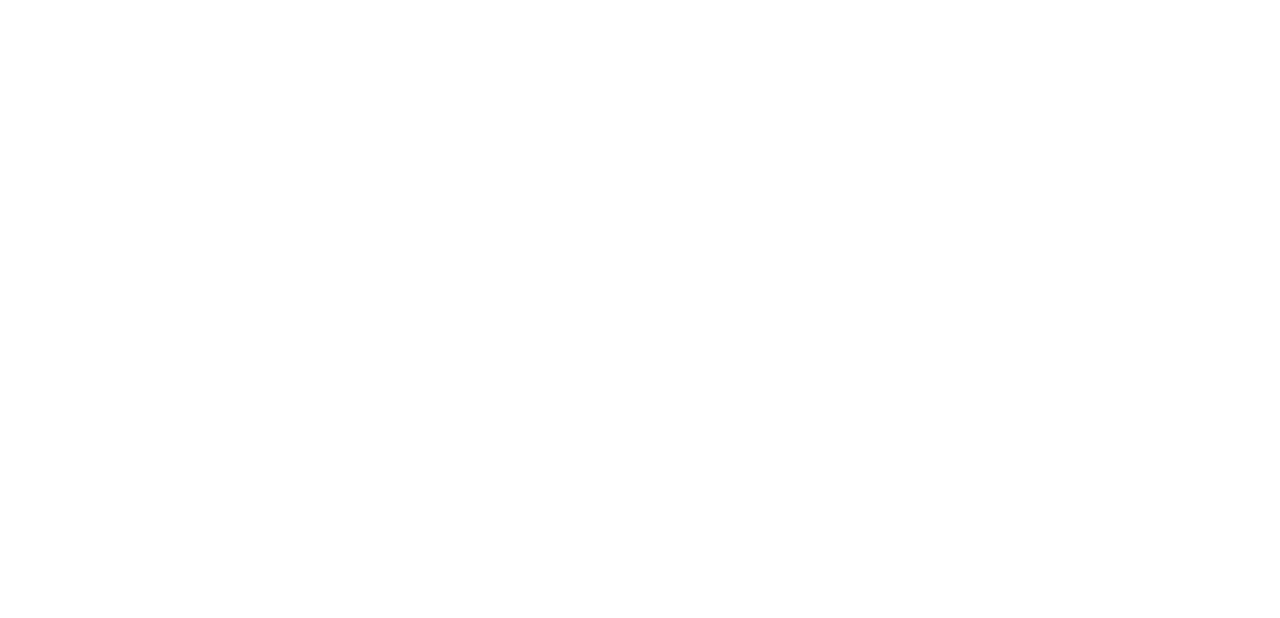
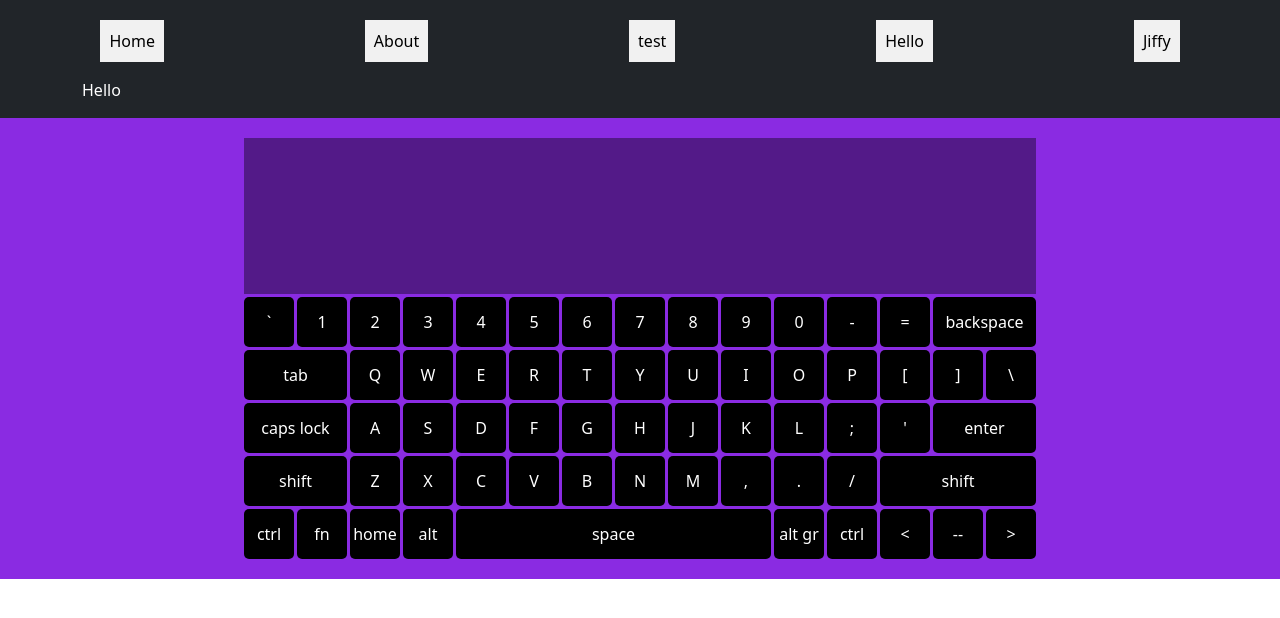
Before and after one commit to Emkayint/worrior-keyboard, a plain HTML site: page index.html in a window 1280 px wide. Drawn offline with nearby package versions, Linux system fonts and the light colour scheme.

Commit message:
st: Keyboard Design

```diff
--- a/CSS/style.css
+++ b/CSS/style.css
@@ -0,0 +1,70 @@
+*{
+    box-sizing: border-box;
+    margin: 0;
+    padding: 0;
+}
+
+.buttons{
+    display: grid;
+    justify-content: center;
+    align-content: center;
+    height: auto;
+    grid-template-columns: repeat(15, 50px);
+    grid-template-rows: minmax(50px, auto) repeat(7, 50px);
+    padding: 20px;
+    gap : 3px;
+    text-align: center;
+    background-color: blueviolet;
+}
+
+.buttons > .btn-key{
+    background-color: black;
+    border-radius: 5px;
+    display: flex;
+    justify-content: space-around;
+    align-items: center;
+    font-weight: 500;
+    color: white;
+}
+.backspace{
+    grid-column: span 2;
+}
+
+.tab{
+    grid-column: span 2;
+}
+
+.caps-lock{
+    grid-column: span 2;
+}
+
+.shift{
+    grid-column: span 2;
+}
+
+.enter{
+    grid-column: span 2;
+}
+.rt-shift{
+    grid-column: span 3;
+}
+.space{
+    grid-column: span 6;
+}
+
+.output{
+    grid-column: span 15;
+    grid-row: span 3;
+    background-color: rgba(0, 0, 0, .4);
+}
+header{
+    padding-top: 20px;
+}
+header  a{
+    text-decoration: none;
+    color: black;
+
+    display: inline-block;
+    padding: 9px;
+    background-color: #f1f1f1;
+}
--- a/index.html
+++ b/index.html
@@ -10,7 +10,99 @@
     <link rel="stylesheet" href="./CSS/style.css">
 </head>
 <body>
+    <header class="container-main d-flex bg-dark text-white justify-content-around ">
+        <p><a href="#home">Home</a></p>
+        <p><a href="#about">About</a></p>
+        <p><a href="#Test">test</a></p>
+        <p><a href="#hello">Hello</a></p>
+        <p><a href="#jiffy">Jiffy</a></p>
+    </header>
+    <div class="container-main hero" id="home">
+        <div class="container-main bg-dark text-white">
 
+            <div class="display-words container">
+                <div class="text">
+                    <p>Hello</p>
+                </div>
+            </div>
+
+
+
+
+
+            <!-- Keyboard Goes here -->
+            <div class="container-main buttons">
+               <div class="output">
+
+               </div>
+               <div class="half-btn btn-key"> ` </div>
+               <div class="normal-btn btn-key">1</div>
+               <div class="normal-btn btn-key">2</div>
+               <div class="normal-btn btn-key">3</div>
+               <div class="normal-btn btn-key">4</div>
+               <div class="normal-btn btn-key">5</div>
+               <div class="normal-btn btn-key">6</div>
+               <div class="normal-btn btn-key">7</div>
+               <div class="normal-btn btn-key">8</div>
+               <div class="normal-btn btn-key">9</div>
+               <div class="normal-btn btn-key">0</div>
+               <div class="normal-btn btn-key">-</div>
+               <div class="normal-btn btn-key">=</div>
+               <div class="backspace btn-key">backspace</div>
+               <div class="tab btn-key">tab</div>
+               <div class="normal-btn btn-key">Q</div>
+               <div class="normal-btn btn-key">W</div>
+               <div class="normal-btn btn-key">E</div>
+               <div class="normal-btn btn-key">R</div>
+               <div class="normal-btn btn-key">T</div>
+               <div class="normal-btn btn-key">Y</div>
+               <div class="normal-btn btn-key">U</div>
+               <div class="normal-btn btn-key">I</div>
+               <div class="normal-btn btn-key">O</div>
+               <div class="normal-btn btn-key">P</div>
+               <div class="normal-btn btn-key">[</div>
+               <div class="normal-btn btn-key">]</div>
+               <div class="normal-btn btn-key">\</div>
+               <div class="caps-lock btn-key">caps lock</div>
+               <div class="normal-btn btn-key">A</div>
+               <div class="normal-btn btn-key">S</div>
+               <div class="normal-btn btn-key">D</div>
+               <div class="normal-btn btn-key">F</div>
+               <div class="normal-btn btn-key">G</div>
+               <div class="normal-btn btn-key">H</div>
+               <div class="normal-btn btn-key">J</div>
+               <div class="normal-btn btn-key">K</div>
+               <div class="normal-btn btn-key">L</div>
+               <div class="normal-btn btn-key">;</div>
+               <div class="normal-btn btn-key">'</div>
+               <div class="enter btn-key">enter</div>
+               <div class="shift btn-key">shift</div>
+               <div class="normal-btn btn-key">Z</div>
+               <div class="normal-btn btn-key">X</div>
+               <div class="normal-btn btn-key">C</div>
+               <div class="normal-btn btn-key">V</div>
+               <div class="normal-btn btn-key">B</div>
+               <div class="normal-btn btn-key">N</div>
+               <div class="normal-btn btn-key">M</div>
+               <div class="normal-btn btn-key">,</div>
+               <div class="normal-btn btn-key">.</div>
+               <div class="normal-btn btn-key">/</div>
+               <div class="rt-shift btn-key">shift</div>
+               <div class="normal-btn btn-key">ctrl</div>
+               <div class="normal-btn btn-key">fn</div>
+               <div class="normal-btn btn-key">home</div>
+               <div class="normal-btn btn-key">alt</div>
+               <div class="space btn-key">space</div>
+               <div class="normal-btn btn-key">alt gr</div>
+               <div class="normal-btn btn-key">ctrl</div>
+               <div class="normal-btn btn-key"><</div>
+               <div class="normal-btn btn-key">--</div>
+               <div class="normal-btn btn-key">></div>
+
+
+            </div>
+        </div>
+    </div>
 
 
     <script src="./JS/index.js"></script>
```
